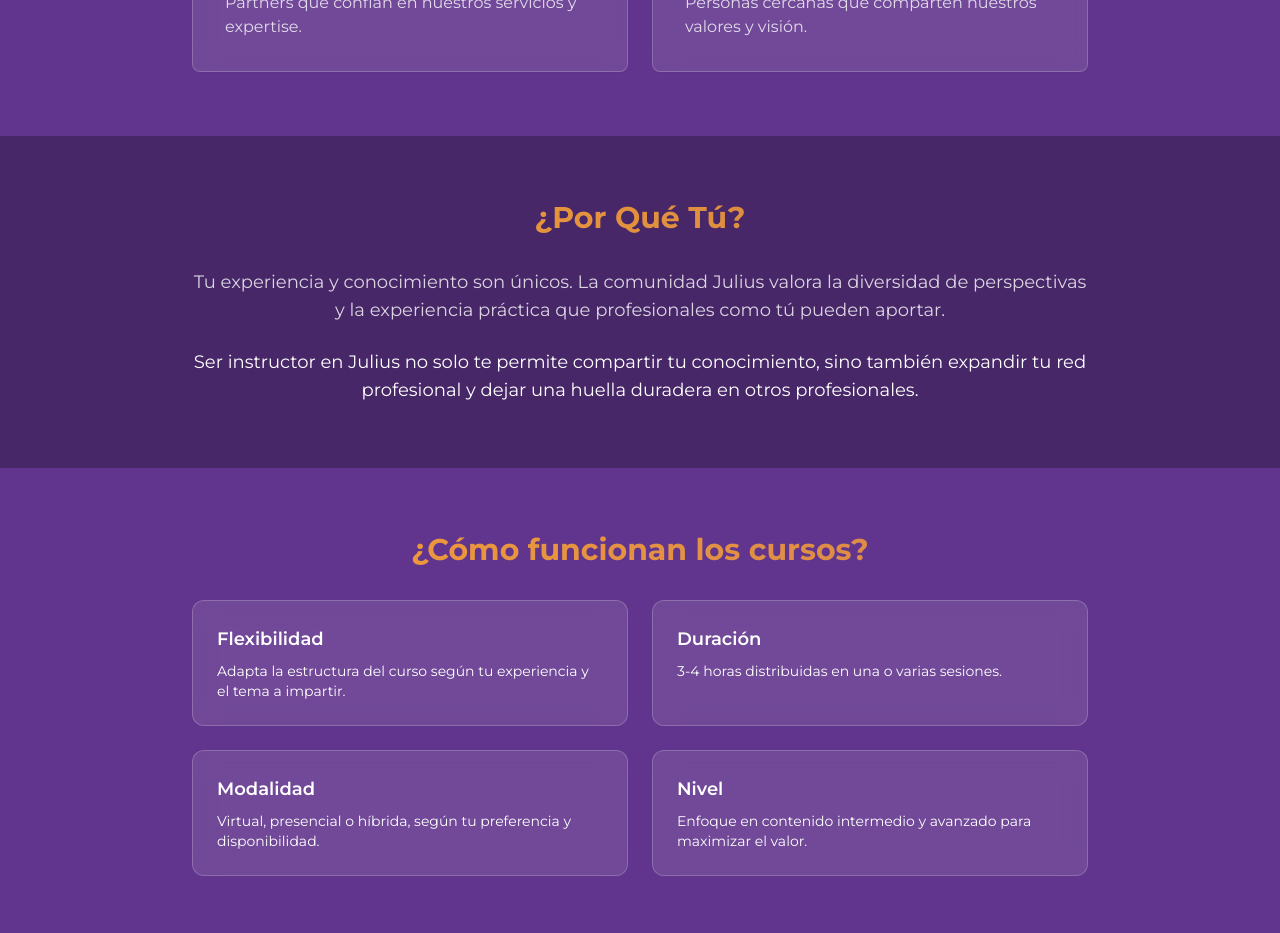
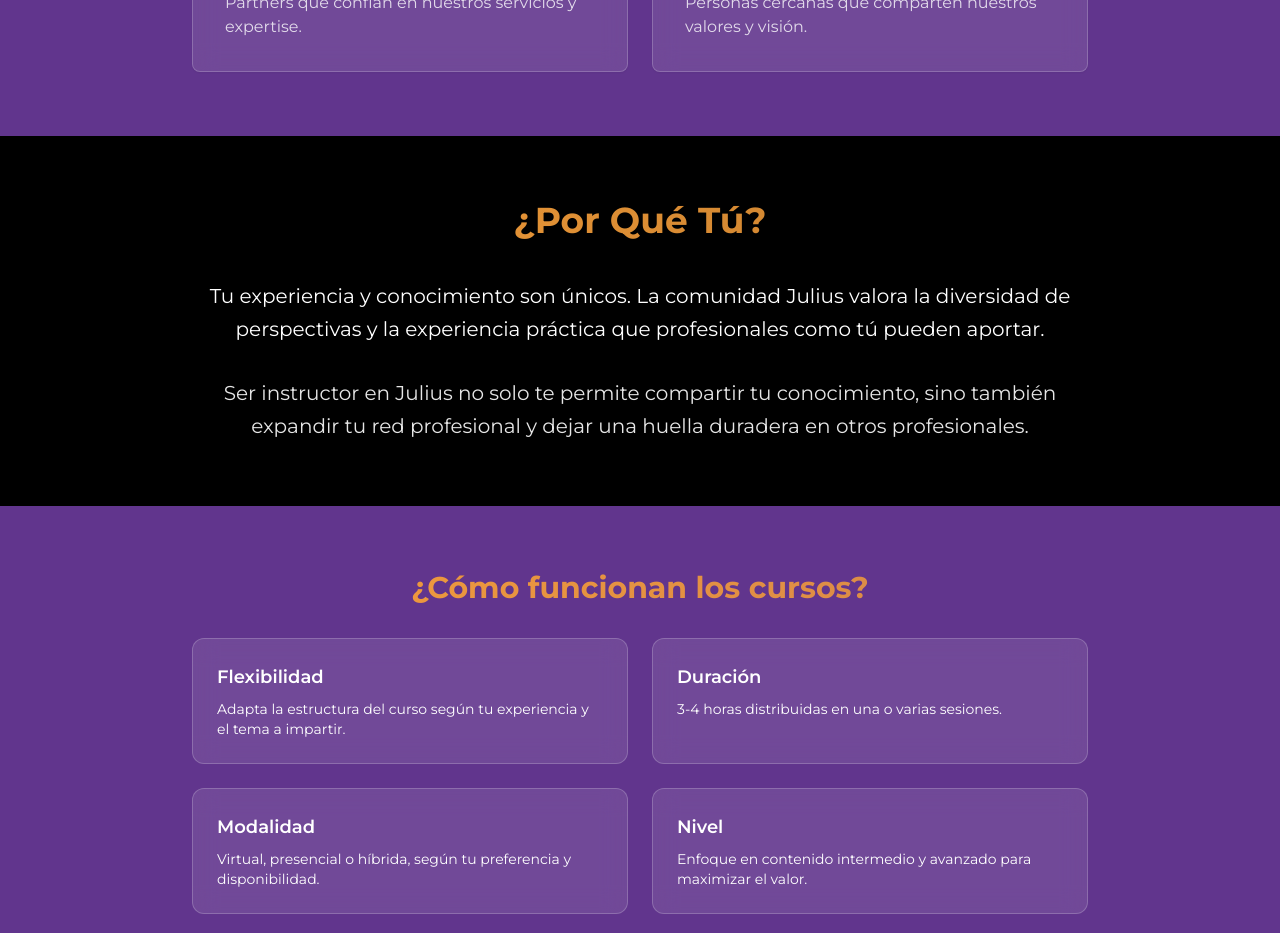
Before and after one commit to FedeJLoia/community-course-creator, a React (Vite) app: page / in a window 1280 px wide. Shown: the part 1120-2053 px from the top of the page. Built offline with nearby package versions, Linux system fonts and the light colour scheme.

Commit message:
Improve "Why You" section styling
Updated styling of the "Why You" section to improve contrast and visual appeal when using a dark background.

```diff
--- a/src/pages/Index.tsx
+++ b/src/pages/Index.tsx
@@ -1,4 +1,3 @@
-
 import { Section } from "@/components/Section";
 import { TeacherForm } from "@/components/TeacherForm";
 import { TopicCard } from "@/components/TopicCard";
@@ -96,19 +95,23 @@ const Index = () => {
       </Section>
 
       {/* Why You Section */}
-      <Section>
+      <Section className="bg-black">
         <div className="max-w-4xl mx-auto text-center">
-          <h2 className="text-3xl font-bold mb-8 fade-up text-gradient">¿Por Qué Tú?</h2>
-          <p className="text-lg text-white/80 mb-6 fade-up">
+          <h2 className="text-4xl font-bold mb-10 fade-up text-gradient bg-gradient-to-r from-primary to-primary/80">
+            ¿Por Qué Tú?
+          </h2>
+          <div className="space-y-8">
+            <p className="text-xl text-white mb-6 fade-up leading-relaxed">
               Tu experiencia y conocimiento son únicos. La comunidad Julius valora la
               diversidad de perspectivas y la experiencia práctica que profesionales
               como tú pueden aportar.
             </p>
-          <p className="text-lg text-white fade-up">
+            <p className="text-xl text-white/90 fade-up leading-relaxed">
               Ser instructor en Julius no solo te permite compartir tu conocimiento,
               sino también expandir tu red profesional y dejar una huella duradera
               en otros profesionales.
             </p>
+          </div>
         </div>
       </Section>
 
```
Lines whose indentation alone changed are shown as unchanged.
